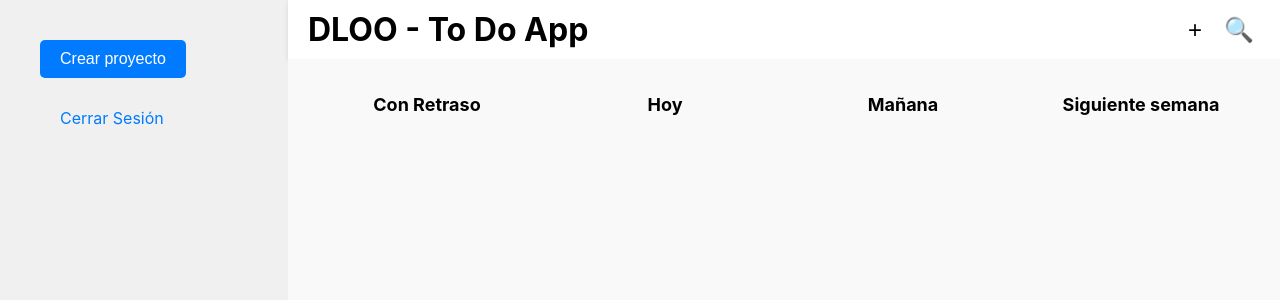
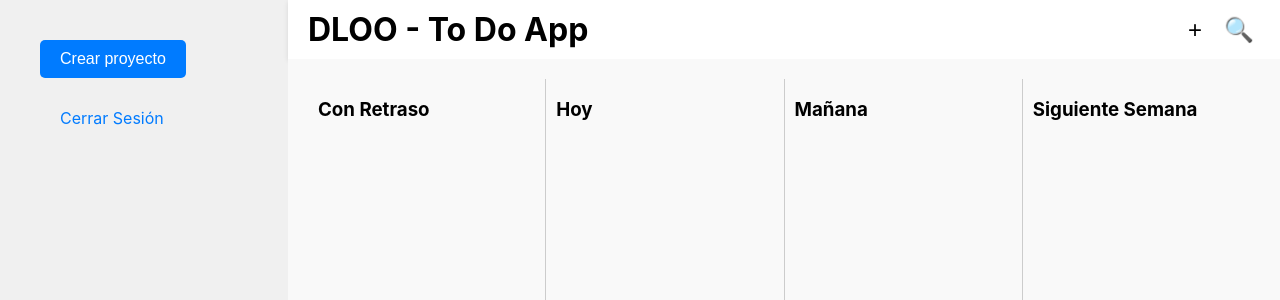
Before and after one commit to UP210409/DLOOToDoList, a React (Create React App) app in the folder frontend/: page / in a window 1280 px wide. Shown: the top 300 px of the page. Built offline with nearby package versions, Linux system fonts and the light colour scheme.

Commit message:
actualizacion main

```diff
--- a/frontend/src/components/Main/Main.css
+++ b/frontend/src/components/Main/Main.css
@@ -1,18 +1,19 @@
 /* src/components/Main/Main.css */
-
 .main {
   display: flex;
   justify-content: space-between;
-  padding: 20px;
 }
 
-.task-column {
+.status-column {
   flex: 1;
-  margin: 0 10px;
+  border-right: 1px solid #ccc;
+  padding: 0 10px;
 }
 
-.task-column h2 {
-  text-align: center;
-  font-size: 18px;
-  margin-bottom: 10px;
+.status-column:last-child {
+  border-right: none;
 }
+
+.status-column h3 {
+  text-align: center;
+}
--- a/frontend/src/components/Main/Main.js
+++ b/frontend/src/components/Main/Main.js
@@ -1,17 +1,18 @@
 // src/components/Main/Main.js
-
 import React from 'react';
 import Task from '../Task/Task';
 import './Main.css';
 
-function Main({ tasks, onDeleteTask, onCompleteTask }) {
-  const tasksByStatus = (status) => tasks.filter(task => task.status === status);
+const Main = ({ tasks, onDeleteTask, onCompleteTask }) => {
+  const getTasksByStatus = (status) => {
+    return tasks.filter(task => task.status === status);
+  };
 
   return (
     <div className="main">
-      <div className="task-column">
-        <h2>Con Retraso</h2>
-        {tasksByStatus('conRetraso').map(task => (
+      <div className="status-column">
+        <h3>Con Retraso</h3>
+        {getTasksByStatus('conRetraso').map(task => (
           <Task
             key={task.id}
             task={task}
@@ -20,9 +21,9 @@ function Main({ tasks, onDeleteTask, onCompleteTask }) {
           />
         ))}
       </div>
-      <div className="task-column">
-        <h2>Hoy</h2>
-        {tasksByStatus('hoy').map(task => (
+      <div className="status-column">
+        <h3>Hoy</h3>
+        {getTasksByStatus('hoy').map(task => (
           <Task
             key={task.id}
             task={task}
@@ -31,9 +32,9 @@ function Main({ tasks, onDeleteTask, onCompleteTask }) {
           />
         ))}
       </div>
-      <div className="task-column">
-        <h2>Mañana</h2>
-        {tasksByStatus('manana').map(task => (
+      <div className="status-column">
+        <h3>Mañana</h3>
+        {getTasksByStatus('manana').map(task => (
           <Task
             key={task.id}
             task={task}
@@ -42,9 +43,9 @@ function Main({ tasks, onDeleteTask, onCompleteTask }) {
           />
         ))}
       </div>
-      <div className="task-column">
-        <h2>Siguiente semana</h2>
-        {tasksByStatus('siguienteSemana').map(task => (
+      <div className="status-column">
+        <h3>Siguiente Semana</h3>
+        {getTasksByStatus('siguienteSemana').map(task => (
           <Task
             key={task.id}
             task={task}
@@ -55,6 +56,6 @@ function Main({ tasks, onDeleteTask, onCompleteTask }) {
       </div>
     </div>
   );
-}
+};
 
-export default Main;
+export default Main;
```
